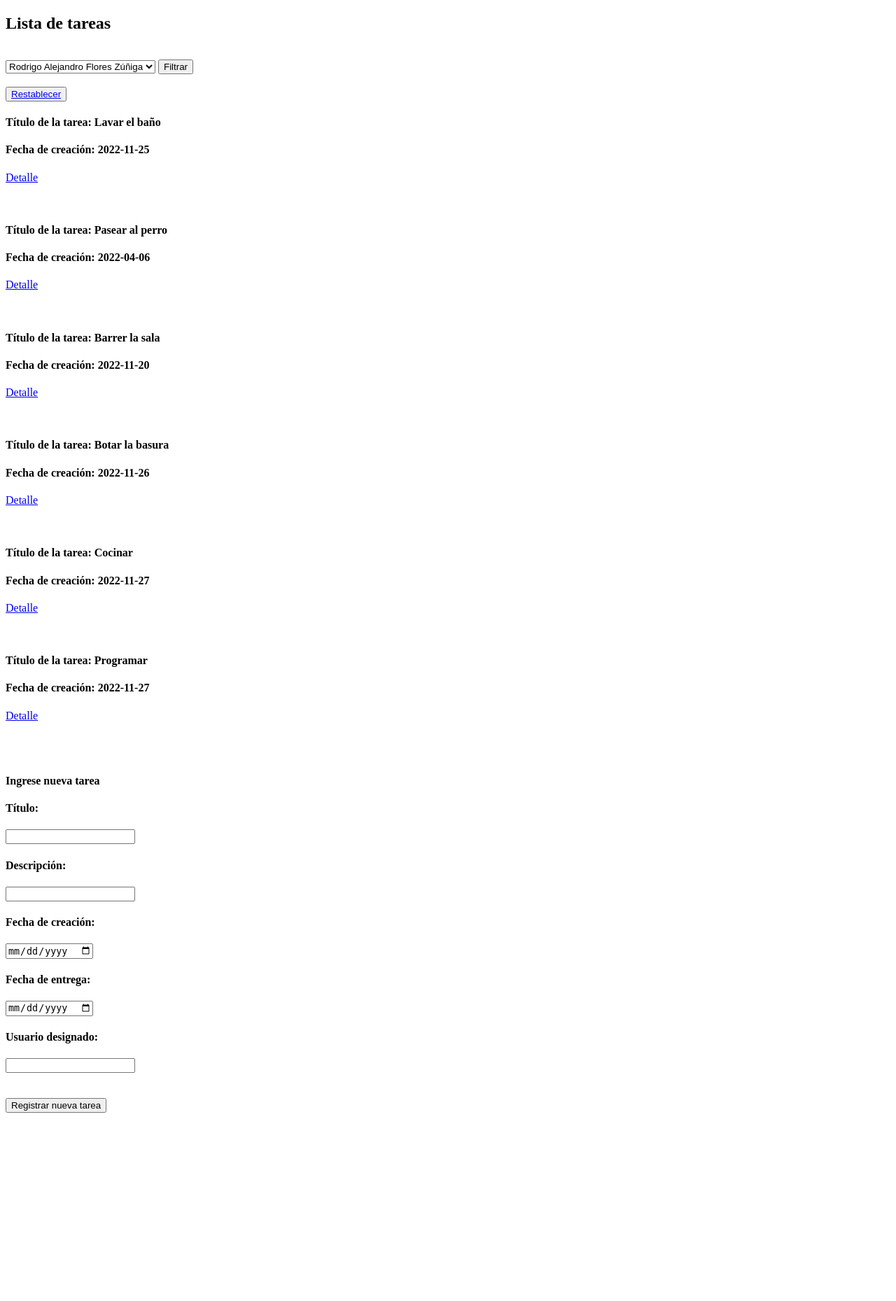
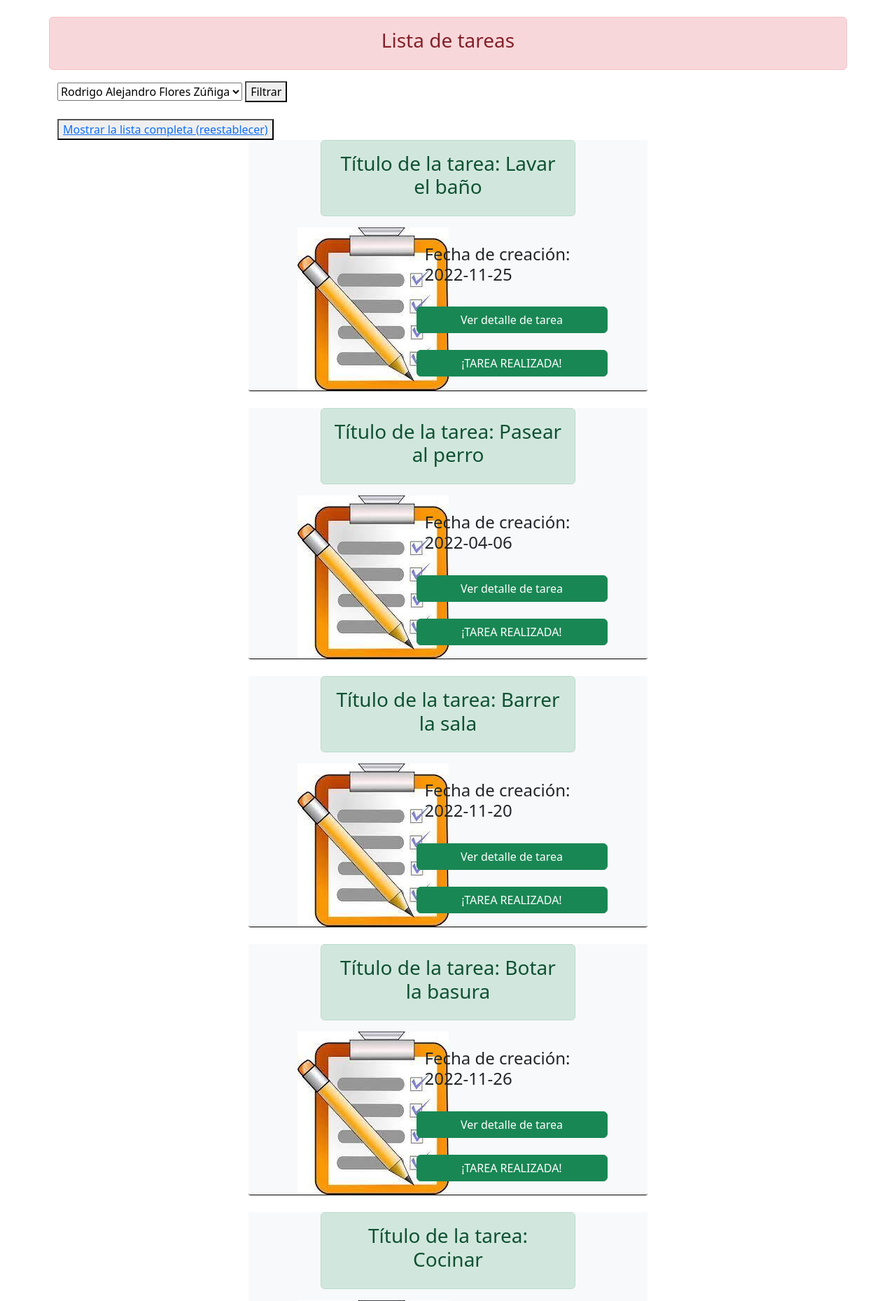
Before and after one commit to Alejandrohasread/examen_parcial, a Django app: page /gestion_tareas/dashboard in a window 1280 px wide. Shown: the top 1859 px of the page at 70% size. Before the commit the page ends 1590 px from the top, so only its background shows below. Run offline with Django 4.2, Linux system fonts and the light colour scheme; data comes from the database, SQL or seed files in the repository; both versions use the stored data as it was after the commit.

Commit message:
10mo commit: Se añadió un botón para eliminar la tarea de la base de Datos y se avanzo con el formato usando bootstrap

```diff
--- a/examen_parcial/urls.py
+++ b/examen_parcial/urls.py
@@ -18,5 +18,5 @@ from django.urls import path,include
 
 urlpatterns = [
     path('admin/', admin.site.urls),
-    path('gestion_tareas/',include('gestion_tareas.urls'))
+    path('gestion_tareas/',include('gestion_tareas.urls')),
 ]
--- a/gestion_tareas/templates/gestion_tareas/dashboard.html
+++ b/gestion_tareas/templates/gestion_tareas/dashboard.html
@@ -1,42 +1,69 @@
+{% load static %}
 <!DOCTYPE html>
 <html>
     <head>
         <title> Dashboard </title>
+        <link href="https://cdn.jsdelivr.net/npm/bootstrap@5.2.3/dist/css/bootstrap.min.css" rel="stylesheet" integrity="sha384-rbsA2VBKQhggwzxH7pPCaAqO46MgnOM80zW1RWuH61DGLwZJEdK2Kadq2F9CUG65" crossorigin="anonymous">
+        <script src="https://cdn.jsdelivr.net/npm/@popperjs/core@2.11.6/dist/umd/popper.min.js" integrity="sha384-oBqDVmMz9ATKxIep9tiCxS/Z9fNfEXiDAYTujMAeBAsjFuCZSmKbSSUnQlmh/jp3" crossorigin="anonymous"></script>
+        <script src="https://cdn.jsdelivr.net/npm/bootstrap@5.2.3/dist/js/bootstrap.min.js" integrity="sha384-cuYeSxntonz0PPNlHhBs68uyIAVpIIOZZ5JqeqvYYIcEL727kskC66kF92t6Xl2V" crossorigin="anonymous"></script>
     </head>
     <body>
-        <h2>Lista de tareas</h2>
+        <div class="container">
             <br>
+            <div class="row alert alert-danger text-center">
+                <h3>Lista de tareas</h3>
+
+            </div>
               <form method="post" url="{% url 'gestion_tareas:dashboard' %}">
                 {% csrf_token %}
                     <select name="designadoFiltrado" id="">
                         <option value="Rodrigo Alejandro Flores Zúñiga">Rodrigo Alejandro Flores Zúñiga</option>
                         <option value="Alvaro Alonso Flores Zúñiga">Alvaro Alonso Flores Zúñiga</option>
                         <option value="Lorena Isabel Flores Zúñiga">Lorena Isabel Flores Zúñiga</option>
-                <option value="Matias">Matias</option>
+                        <option value="Matias Flores Vigo">Matias Flores Vigo</option>
                     </select>
                     <button type="submit" name="Filtrar">Filtrar</button>
                 </form>
                 <br>
-        <button><a href="{% url 'gestion_tareas:dashboard' %}">Restablecer</a></button>
+                <button><a href="{% url 'gestion_tareas:dashboard' %}">Mostrar la lista completa (reestablecer)</a></button>
                 <br>
-        {% for tarea in tareas %}
-        <div>
-            <div>
-            <h4>Título de la tarea: {{tarea.titulo}}</h4>
+            <div class="row justify-content-center">
+                <div class="col-6 bg-white">
+                    {% for tarea in tareasInformacion %}
+                   <div class="row bg-light justify-content-center" style="border-radius: 3px; border-bottom: solid 1px black">
+                        <br>
+                        <div class="row justify-content-center">
+                            <div class="col-8 alert alert-success text-center">
+                                <h3>Título de la tarea: {{ tarea.titulo }}</h3>
                             </div>
-        <div>
+                        </div>
+                        <div class="row justify-content-center">
+                            <div class="col-4">
+                                <img src="{% static 'img/Lista-de-tareas.jpg' %}">
+                            </div>
+                            <div class="col-6">
+                                <br>
+                                <div class="row">
                                     <h4>Fecha de creación: {{tarea.fecha_creacion}}</h4>
                                 </div>
-        <div>
-        <a href="{% url 'gestion_tareas:detalleTarea' tarea.id %}">Detalle</a>
+                                <br>
+                                <div class="row">
+                                    <a class="btn btn-success" href="{% url 'gestion_tareas:detalleTarea' tarea.id %}">Ver detalle de tarea</a>
+                                </div>
+                                <br>
+                                <div class="row">
+                                    <a class="btn btn-success" href="{% url 'gestion_tareas:eliminarTarea' tarea.id %}">¡TAREA REALIZADA!</a>
                                 </div>
 
                             </div>
-
-        <br>
-
+                        </div>
+                </div>
                 <br>
                 {% endfor %}
+                </div>
+            </div>
+        </div>
+
         <br>
         <h4>Ingrese nueva tarea</h4>
         <form method="post" action="{% url 'gestion_tareas:dashboard' %}">
--- a/gestion_tareas/urls.py
+++ b/gestion_tareas/urls.py
@@ -7,4 +7,5 @@ urlpatterns=[
     path('login',views.login,name='login'),
     path('dashboard',views.dashboard,name='dashboard'),
     path('detalleTarea/<str:ind>',views.detalleTarea,name='detalleTarea'),
+   path('eliminarTarea/<str:ind>', views.eliminarTarea,name='eliminarTarea')
    ]
--- a/gestion_tareas/views.py
+++ b/gestion_tareas/views.py
@@ -2,8 +2,8 @@ from django.shortcuts import render
 from .models import usuario, tarea
 from django.http import HttpResponseRedirect
 from django.urls import reverse
+
 # Create your views here.
-
 
 
 #Aqui estan el usuario y la contraseña
@@ -29,22 +29,22 @@ def dashboard(request):
             print('La fecha de creación de la tarea es: ' + str(fecha_creacion))
             print('La fecha de entrega de la tarea es: ' + str(fecha_entrega))
             print('El usuario designado de la tarea es: ' + str(usuario_designado))
-            nuevaTarea.append(str(titulo))
-            nuevaTarea.append(str(descripcion))
-            nuevaTarea.append(str(fecha_creacion))
-            nuevaTarea.append(str(fecha_entrega))
-            nuevaTarea.append(str(usuario_designado))
             tarea(titulo = str(titulo),descripcion = str(descripcion),fecha_creacion = str(fecha_creacion),fecha_entrega = str(fecha_entrega),usuario_designado = str(usuario_designado)).save()
             tareasInformacion = tarea.objects.all().order_by('id')
         elif 'Filtrar' in request.POST:
                 filtradoDesignado = request.POST.get('designadoFiltrado')
                 tareasInformacion = tarea.objects.filter(usuario_designado=filtradoDesignado)
     return render(request,'gestion_tareas/dashboard.html',{
-        'tareas': tareasInformacion,
+        'tareasInformacion': tareasInformacion,
         })
 
 def detalleTarea(request,ind):
         tarea_seleccionada = tarea.objects.get(id=ind)
         return render(request,'gestion_tareas/detalleTarea.html',{
-            'tarea_seleccionada':tarea_seleccionada,
+            'tarea_seleccionada': tarea_seleccionada
         })
+
+def eliminarTarea(request,ind):
+    tarea_eliminar = tarea.objects.get(id=ind)
+    tarea_eliminar.delete()
+    return HttpResponseRedirect(reverse('gestion_tareas:dashboard'))
```
Also changed, not shown: gestion_tareas/templates/gestion_tareas/detalleTarea.html (+22 -21 lines), db.sqlite3, gestion_tareas/static/img/Lista-de-tareas.jpg (added). Lines whose indentation alone changed are shown as unchanged.
